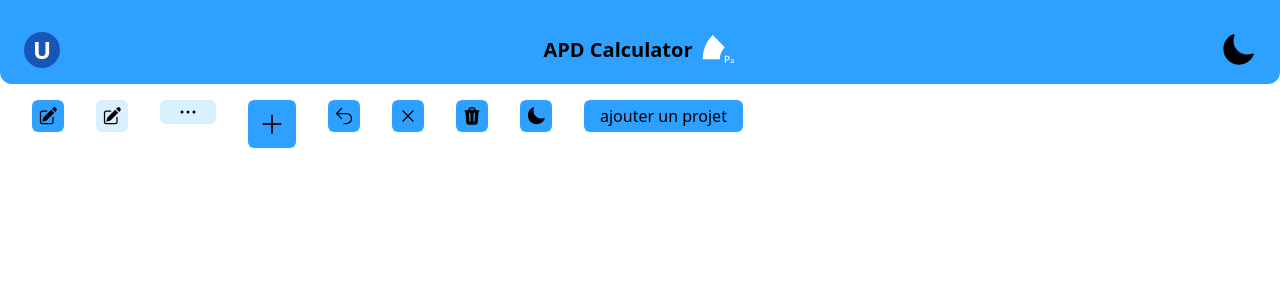
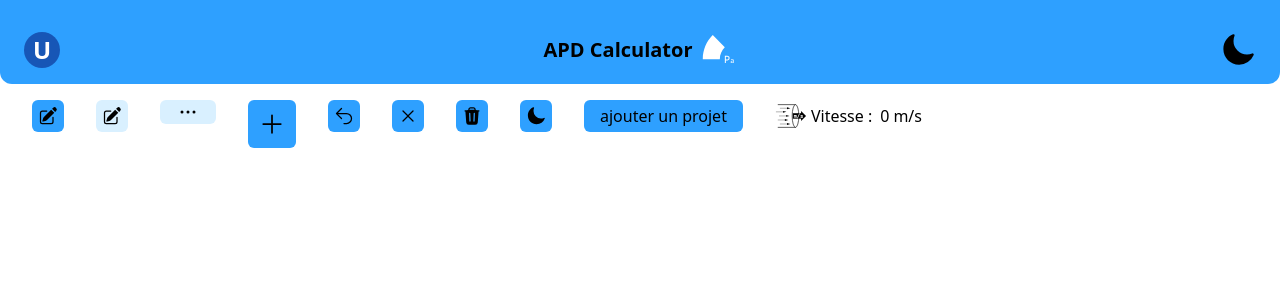
Before and after one commit to LudovicLeBris/APD-calculator, an Angular app: page / in a window 1280 px wide. Shown: the top 300 px of the page. Built offline with nearby package versions, Linux system fonts and the light colour scheme.

Commit message:
feat(component) adding data result

```diff
--- /dev/null
+++ b/src/app/apd/shared/data-types.service.ts
@@ -0,0 +1,75 @@
+import { Injectable } from '@angular/core';
+import { DataApd } from './models/data-apd.model';
+import { TotalApd } from './models/total-apd.model';
+import { LinearApd } from './models/linear-apd.model';
+import { AdditionalApd } from './models/additional-apd.model';
+import { Altitude } from './models/altitude.model';
+import { Diameter } from './models/diameter.model';
+import { Elbow30 } from './models/elbow-30.model';
+import { Elbow45 } from './models/elbow-45.model';
+import { Elbow60 } from './models/elbow-60.model';
+import { Elbow90 } from './models/elbow-90.model';
+import { ElbowSharp30 } from './models/elbow-sharp-30.model';
+import { ElbowSharp45 } from './models/elbow-sharp-45.model';
+import { ElbowSharp60 } from './models/elbow-sharp-60.model';
+import { ElbowSharp90 } from './models/elbow-sharp-90.model';
+import { FlowRate } from './models/flow-rate.model';
+import { FlowSpeed } from './models/flow-speed.model';
+import { Height } from './models/height.model';
+import { Length } from './models/length.model';
+import { LongReduc } from './models/long-reduc.model';
+import { Material } from './models/material.model';
+import { PressedReduc } from './models/pressed-reduc.model';
+import { Section } from './models/section.model';
+import { Shape } from './models/shape.model';
+import { SingularApd } from './models/singular-apd.model';
+import { TeeJunc45 } from './models/tee-junc-45.model';
+import { TeeJunc90 } from './models/tee-junc-90.model';
+import { TeeSep45 } from './models/tee-sep-45.model';
+import { TeeSep90 } from './models/tee-sep-90.model';
+import { Temperature } from './models/temperature.model';
+import { Width } from './models/width.model';
+
+@Injectable({
+  providedIn: 'root'
+})
+export class DataTypesService {
+
+  // TODO : temporary object list. The object will come from a duct section, duct network or project object
+  types = [
+    new AdditionalApd,
+    new Altitude,
+    new Diameter,
+    new Elbow30,
+    new Elbow45,
+    new Elbow60,
+    new Elbow90,
+    new ElbowSharp30,
+    new ElbowSharp45,
+    new ElbowSharp60,
+    new ElbowSharp90,
+    new FlowRate,
+    new FlowSpeed,
+    new Height,
+    new Length,
+    new LinearApd,
+    new LongReduc,
+    new Material,
+    new PressedReduc,
+    new Section,
+    new Shape('circular'),
+    new SingularApd,
+    new TeeJunc45,
+    new TeeJunc90,
+    new TeeSep45,
+    new TeeSep90,
+    new Temperature,
+    new TotalApd,
+    new Width
+  ]
+
+  getTypes(dataType: string):DataApd | undefined {
+    return this.types.find((element:DataApd) => dataType == element.getApiReference())
+  }
+
+}
--- a/src/app/app.component.html
+++ b/src/app/app.component.html
@@ -10,6 +10,7 @@
   <app-delete-button class="m-4"></app-delete-button>
   <app-theme-button class="m-4"></app-theme-button>
   <app-text-button class="m-4" content="ajouter un projet"></app-text-button>
+  <app-data-result class="m-4" type='flowspeed'></app-data-result>
 </div>
 
 <router-outlet></router-outlet>
--- a/src/app/app.component.ts
+++ b/src/app/app.component.ts
@@ -9,6 +9,7 @@ import { CloseButtonComponent } from './ui/close-button/close-button.component';
 import { DeleteButtonComponent } from './ui/delete-button/delete-button.component';
 import { ThemeButtonComponent } from './ui/theme-button/theme-button.component';
 import { TextButtonComponent } from './ui/text-button/text-button.component';
+import { DataResultComponent } from './ui/data-result/data-result.component';
 
 @Component({
   selector: 'app-root',
@@ -24,6 +25,7 @@ import { TextButtonComponent } from './ui/text-button/text-button.component';
     DeleteButtonComponent,
     ThemeButtonComponent,
     TextButtonComponent,
+    DataResultComponent,
   ],
   templateUrl: './app.component.html',
   styleUrl: './app.component.css'
--- /dev/null
+++ b/src/app/ui/data-result/data-result.component.html
@@ -0,0 +1,24 @@
+<div class="flex justify-center gap-2" attr.data-result-type="{{type}}">
+  <div class="flex justify-end items-center gap-1">
+    <!-- data result icon -->
+    <div class="size-8">
+      <img src="{{icon}}" alt="{{type}} icon" >
+    </div>
+    <!-- data result name -->
+    <div>
+      {{name}} :
+    </div>
+  </div>
+  <div class="flex justify-star items-center gap-1">
+    <!-- data result value -->
+    <div>
+      {{value}}
+    </div>
+    <!-- data result unit (falcutative) -->
+    @if (unit) {
+    <div>
+      {{unit}}
+    </div>
+    }
+  </div>
+</div>
--- /dev/null
+++ b/src/app/ui/data-result/data-result.component.ts
@@ -0,0 +1,33 @@
+import { Component, Input, OnInit } from '@angular/core';
+import { DataApd } from '../../apd/shared/models/data-apd.model';
+import { DataTypesService } from '../../apd/shared/data-types.service';
+
+@Component({
+  selector: 'app-data-result',
+  standalone: true,
+  imports: [],
+  templateUrl: './data-result.component.html',
+  styleUrl: './data-result.component.css'
+})
+export class DataResultComponent implements OnInit {
+  dataResult: DataApd | undefined;
+  @Input() type!: string;
+  name: string = '';
+  icon: string = '';
+  value: number | string = 0;
+  unit: string | undefined = '';
+
+  constructor(private dataType:DataTypesService) {}
+
+  ngOnInit(): void {
+    console.log(this.type);
+
+    this.dataResult = this.dataType.getTypes(this.type);
+    if (this.dataResult) {
+      this.name = this.dataResult.getName();
+      this.icon = this.dataResult.getIcon();
+      this.value = this.dataResult.getValue();
+      this.unit = this.dataResult.getUnit();
+    }
+  }
+}
```
Also changed, not shown: src/app/ui/data-result/data-result.component.css (added), 2 other files (tests, documents, lock files or other folders).
